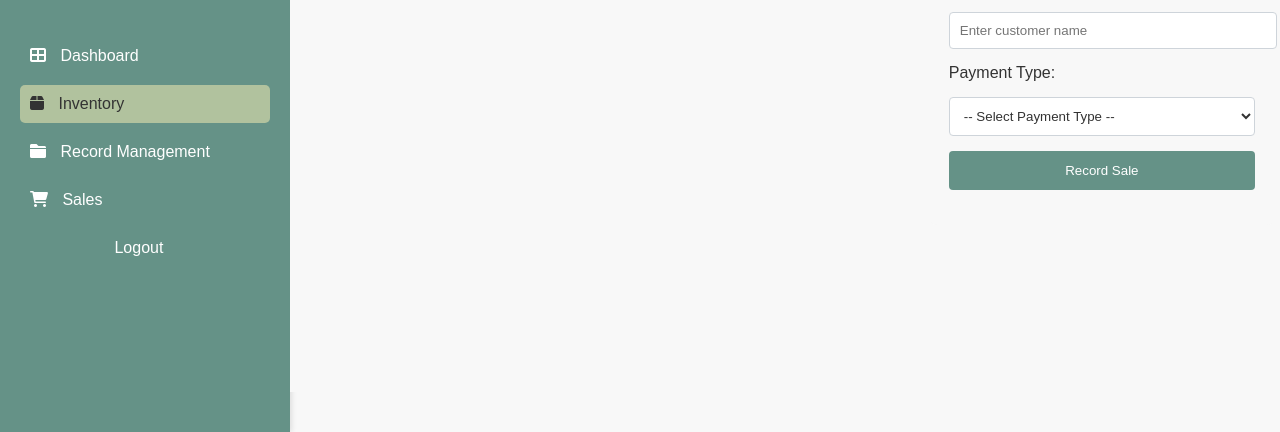
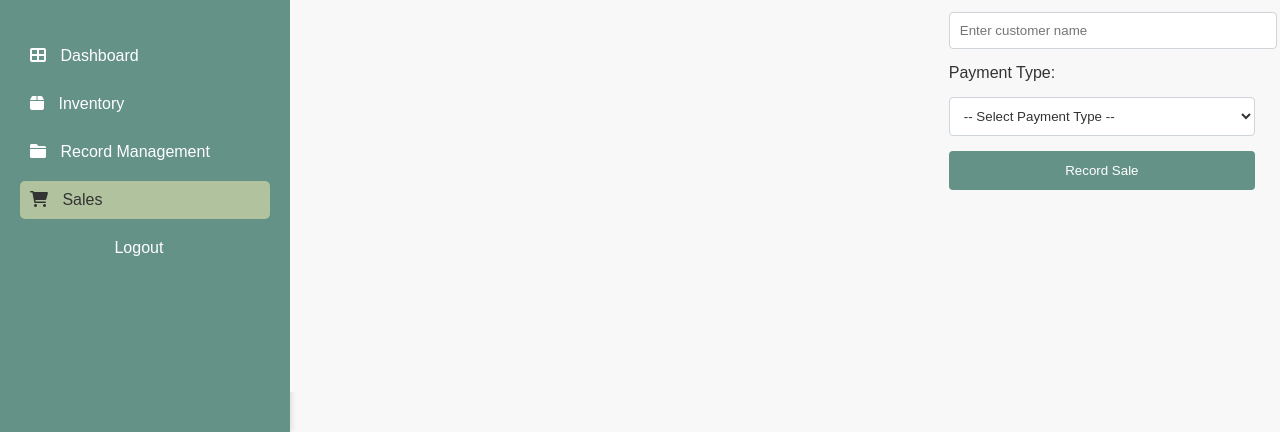
Before and after one commit to atan0948/Capstone2, a website: page frontend/sales.html in a window 1280 px wide. Shown: the part 408-840 px from the top of the page. Drawn offline with Linux system fonts and the light colour scheme; no server answers.

Commit message:
adjusted navigation

```diff
--- a/frontend/css/index.css
+++ b/frontend/css/index.css
@@ -95,3 +95,7 @@ th {
         font-size: 14px;
     }
 }
+.nav li a:hover, .nav li a.active {
+    background-color: var(--secondary); /* Use secondary color for hover/active */
+    color: var(--text-dark); /* Dark text on hover/active */
+}
--- a/frontend/sales.html
+++ b/frontend/sales.html
@@ -28,9 +28,9 @@
             </div>
             <ul class="nav">
                 <li><a href="index.html"><i class="fas fa-th-large"></i> Dashboard</a></li>
-                <li><a href="inventory.html" class="active"><i class="fas fa-box"></i> Inventory</a></li>
+                <li><a href="inventory.html"><i class="fas fa-box"></i> Inventory</a></li>
                 <li><a href="record-management.html"><i class="fas fa-folder"></i> Record Management</a></li>
-                <li><a href="sales.html"><i class="fas fa-shopping-cart"></i> Sales</a></li>
+                <li><a href="sales.html" class="active"><i class="fas fa-shopping-cart"></i> Sales</a></li>
                 <li id="logout"><a href=></i>&nbsp;&nbsp;&nbsp;&nbsp;&nbsp;&nbsp;&nbsp;&nbsp;&nbsp;&nbsp;&nbsp;&nbsp;&nbsp;&nbsp;&nbsp;&nbsp;&nbsp;&nbsp;&nbsp;Logout</a></li>
             </ul>
         </aside>
```
Also changed, not shown: frontend/index.html (+3 -3 lines), frontend/record-management.html (+2 -2 lines).
